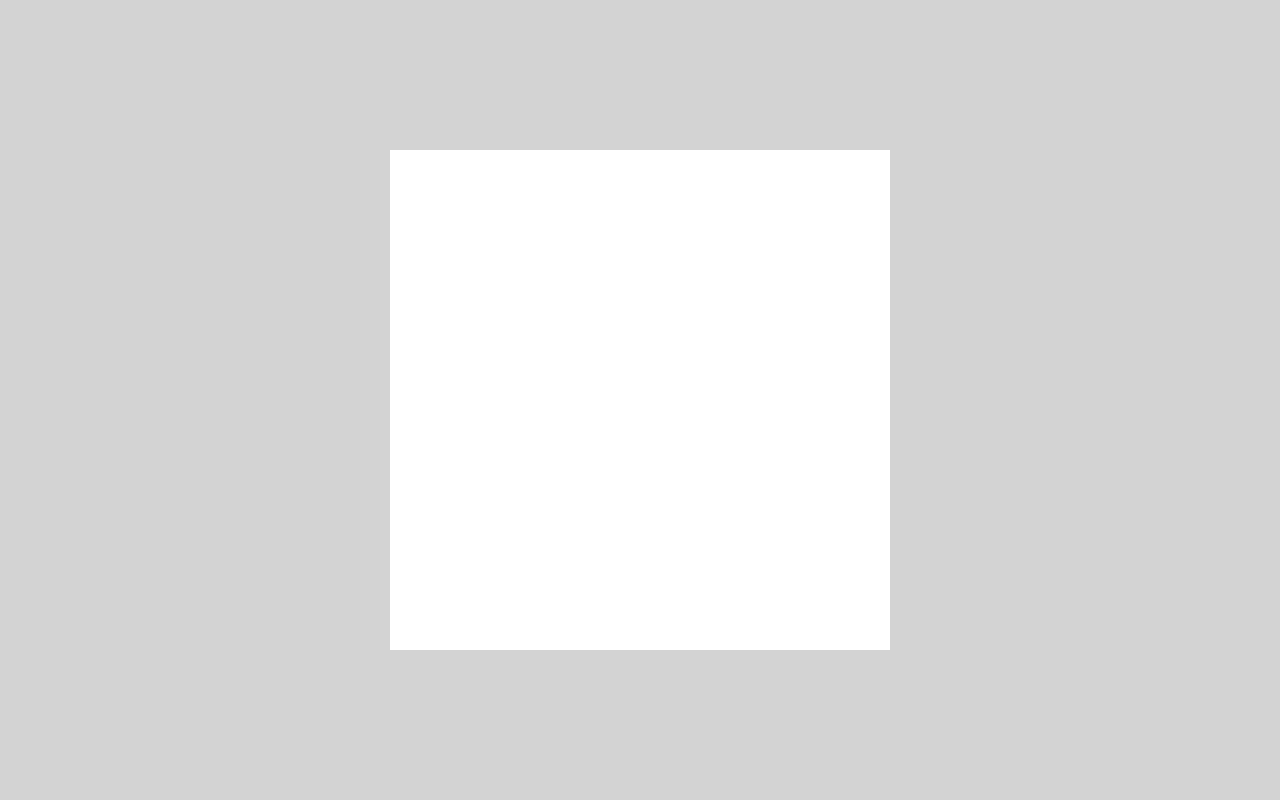
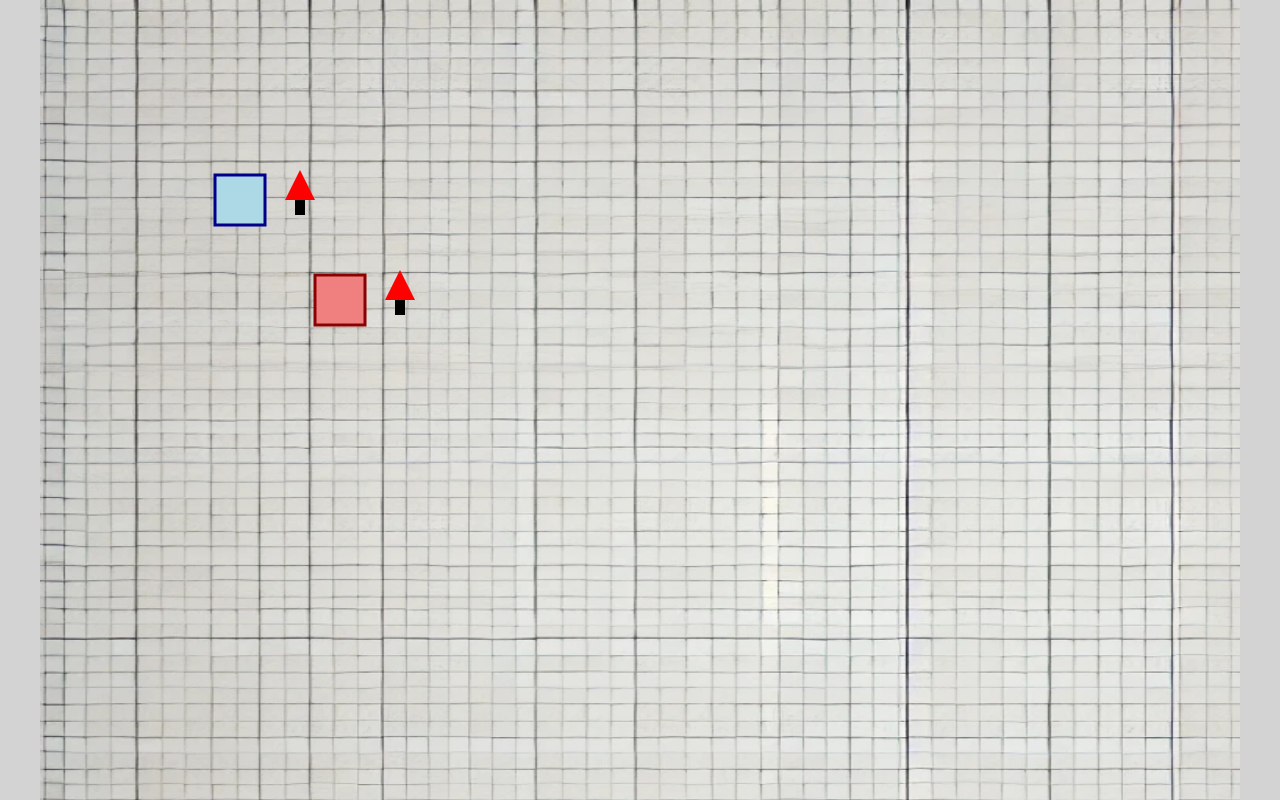
Before and after one commit to didrhrlgjsxj/gama, a plain HTML site: page index.html in a window 1280 px wide. Drawn offline with Linux system fonts and the light colour scheme.

Commit message:
2025 02 08 6차

```diff
--- a/Nemo.js
+++ b/Nemo.js
@@ -1,3 +1,4 @@
+// Nemo.js
 import { MovePlatform, AttackPlatform } from './Platform.js';  // MovePlatform과 AttackPlatform을 가져옵니다.
 
 class Nemo {
@@ -46,41 +47,16 @@ class Nemo {
                 this.vx = Math.cos(platform.angle) * moveSpeed;
                 this.vy = Math.sin(platform.angle) * moveSpeed;
 
-                // 네모의 위치 갱신
+                // 네모의 위치 갱신 (월드 좌표는 그대로 업데이트)
                 this.x += this.vx;
                 this.y += this.vy;
             }
         });
     }
 
-
     draw(ctx) {
         // 부착된 플랫폼 그리기
         this.platforms.forEach(platform => platform.draw(ctx));
-
-        // 빔이 Nemo의 네모에 가려지지 않도록 Nemo를 그리기 전에 빔을 그리도록 순서를 바꿉니다.
-        this.platforms.forEach(platform => {
-            if (platform.type === "move" && platform.mode === "extend" && platform.currentDistance > platform.baseDistance) {
-                ctx.save();
-
-                // 속도에 따라 빛의 두께와 강도 조정
-                let extensionRatio = (platform.currentDistance - platform.baseDistance) / (platform.maxDistance - platform.baseDistance);
-                extensionRatio = Math.max(0, Math.min(1, extensionRatio));
-                let lineWidth = 2 + 8 * extensionRatio;  // 빛의 두께 (2에서 10 사이)
-                let shadowBlur = 10 + 20 * extensionRatio; // 빛의 흐림 정도 (10에서 30 사이)
-
-                // 초록색 빛 효과 (라인 및 그림자 효과)
-                ctx.strokeStyle = "rgba(0, 255, 0, 0.5)"; // 반투명 초록색
-                ctx.lineWidth = lineWidth;
-                ctx.shadowColor = "lime";
-                ctx.shadowBlur = shadowBlur;
-                ctx.beginPath();
-                ctx.moveTo(platform.x, platform.y);  // platform.x와 platform.y 사용
-                ctx.lineTo(this.x, this.y);
-                ctx.stroke();
-                ctx.restore();
-            }
-        });
 
         // Nemo 그리기 (회전은 제외하고 그리기)
         ctx.fillStyle = this.fillColor;
--- a/Platform.js
+++ b/Platform.js
@@ -1,9 +1,11 @@
+// Platform.js
+
 // 기본 Platform 클래스
 class Platform {
     constructor(parent, type = "move") {
         this.parent = parent;
-        this.baseDistance = 5;  // Nemo와의 기본 거리 (원 반지름)
-        this.maxDistance = 10;  // 최대 확장 거리 (이전보다 늘어남)
+        this.baseDistance = 60;  // Nemo와의 기본 거리 (원 반지름)
+        this.maxDistance = 150;  // 최대 확장 거리 (이전보다 늘어남)
         this.currentDistance = this.baseDistance;
         this.angle = 0;          // 초기 각도 (오른쪽)
         this.mode = "idle";      // 모드: "idle", "orbit", "extend"
@@ -84,10 +86,6 @@ class MovePlatform extends Platform {
         // 현재 각도와 거리로 플랫폼의 x, y 좌표를 업데이트
         this.x = this.parent.x + Math.cos(this.angle) * this.currentDistance;
         this.y = this.parent.y + Math.sin(this.angle) * this.currentDistance;
-
-        // MovePlatform이 Nemo를 끌어가는 로직
-        this.parent.x = this.x;  // Nemo의 x 위치를 현재 플랫폼 x 위치로 설정
-        this.parent.y = this.y;  // Nemo의 y 위치를 현재 플랫폼 y 위치로 설정
     }
 
     draw(ctx) {
@@ -101,7 +99,6 @@ class MovePlatform extends Platform {
         ctx.restore();
     }
 }
-
 
 // AttackPlatform은 Platform을 상속받아 공격 관련 로직을 추가합니다.
 class AttackPlatform extends Platform {
--- a/index.html
+++ b/index.html
@@ -10,8 +10,9 @@
     </style>
 </head>
 <body>
-    <canvas id="gameCanvas" width="500" height="500"></canvas>
+    <canvas id="gameCanvas" width="1200" height="800"></canvas>
     <!-- main.js를 type="module"로 지정하여 모듈을 사용할 수 있게 함 -->
     <script type="module" src="main.js"></script>
+
 </body>
 </html>
--- a/main.js
+++ b/main.js
@@ -1,8 +1,54 @@
 // main.js
 import Nemo from './Nemo.js';  // Nemo.js에서 Nemo 클래스를 가져옵니다.
 
+// Canvas 및 Context 설정
 const canvas = document.getElementById("gameCanvas");
 const ctx = canvas.getContext("2d");
+
+// 배경 이미지 설정
+const background = new Image();
+background.src = "BackGround.webp"; // 배경 이미지 경로
+const backgroundWidth = 1600; // 배경 너비 (원하는 크기로 설정)
+const backgroundHeight = 1200; // 배경 높이 (원하는 크기로 설정)
+
+// 카메라 변수 및 이동 속도
+let cameraX = 0;
+let cameraY = 0;
+const cameraSpeed = 5; // 카메라 이동 속도
+
+// 마우스 위치 추적
+let mouseX = 0;
+let mouseY = 0;
+
+canvas.addEventListener("mousemove", (event) => {
+    const rect = canvas.getBoundingClientRect();
+    mouseX = event.clientX - rect.left;
+    mouseY = event.clientY - rect.top;
+});
+
+// 카메라 이동 로직 (마우스가 캔버스 가장자리에 있을 때 이동)
+function updateCamera() {
+    const edgeMargin = 10; // 화면 가장자리 감지 범위
+
+    if (mouseX < edgeMargin) {
+        cameraX -= cameraSpeed; // 왼쪽으로 이동
+    }
+    if (mouseX > canvas.width - edgeMargin) {
+        cameraX += cameraSpeed; // 오른쪽으로 이동
+    }
+    if (mouseY < edgeMargin) {
+        cameraY -= cameraSpeed; // 위로 이동
+    }
+    if (mouseY > canvas.height - edgeMargin) {
+        cameraY += cameraSpeed; // 아래로 이동
+    }
+
+    // 카메라가 배경을 벗어나지 않도록 제한
+    cameraX = Math.max(0, Math.min(backgroundWidth - canvas.width, cameraX));
+    cameraY = Math.max(0, Math.min(backgroundHeight - canvas.height, cameraY));
+}
+
+// Nemo 관련 코드
 const keys = { a: false, d: false, w: false, s: false };
 
 // 두 개의 Nemo 객체 생성
@@ -17,7 +63,18 @@ document.addEventListener("keyup", (e) => {
     if (['a', 'd', 'w', 's'].includes(e.key)) keys[e.key] = false;
 });
 
+// 게임 루프
 function gameLoop() {
+    // 카메라 업데이트 (마우스 위치에 따라 이동)
+    updateCamera();
+
+    // 캔버스 클리어
+    ctx.clearRect(0, 0, canvas.width, canvas.height);
+
+    // 배경 그리기 (월드 좌표에 기반하여 카메라 오프셋 적용)
+    ctx.drawImage(background, -cameraX, -cameraY, backgroundWidth, backgroundHeight);
+
+    // Nemo 이동 입력 처리
     let dx = 0, dy = 0;
     if (keys.a) dx -= 1;
     if (keys.d) dx += 1;
@@ -26,24 +83,38 @@ function gameLoop() {
 
     if (dx !== 0 || dy !== 0) {
         let inputAngle = Math.atan2(dy, dx);
-        // 각 플랫폼에 대해 목표 각도 설정
+        // blueNemo의 각 플랫폼에 목표 각도 설정
         blueNemo.platforms.forEach(platform => platform.setTargetAngle(inputAngle));
     } else {
         blueNemo.platforms.forEach(platform => platform.reset());
     }
 
+    // redNemo 플랫폼 리셋
     redNemo.platforms.forEach(platform => platform.reset());
+
+    // Nemo 업데이트 (플랫폼 업데이트 및 Nemo 이동)
     blueNemo.platforms.forEach(platform => platform.update());
     blueNemo.update();
 
     redNemo.platforms.forEach(platform => platform.update());
     redNemo.update();
 
-    ctx.clearRect(0, 0, canvas.width, canvas.height);
+    // ★ 카메라 변환 적용 ★
+    // 오브젝트들의 월드 좌표(this.x, this.y)는 그대로 유지되고,
+    // ctx.translate(-cameraX, -cameraY)를 통해 화면상에 그릴 위치만 변환됩니다.
+    ctx.save();
+    ctx.translate(-cameraX, -cameraY);
+
+    // Nemo 객체들을 배경 위에 그리기
     blueNemo.draw(ctx);
     redNemo.draw(ctx);
+
+    ctx.restore();
 
     requestAnimationFrame(gameLoop);
 }
 
-gameLoop();
+// 배경 이미지 로드 완료 후 게임 루프 시작
+background.onload = () => {
+    gameLoop();
+};
```
Also changed, not shown: CameraManager.js (added, +62 -0 lines), BackGround.webp (added).
